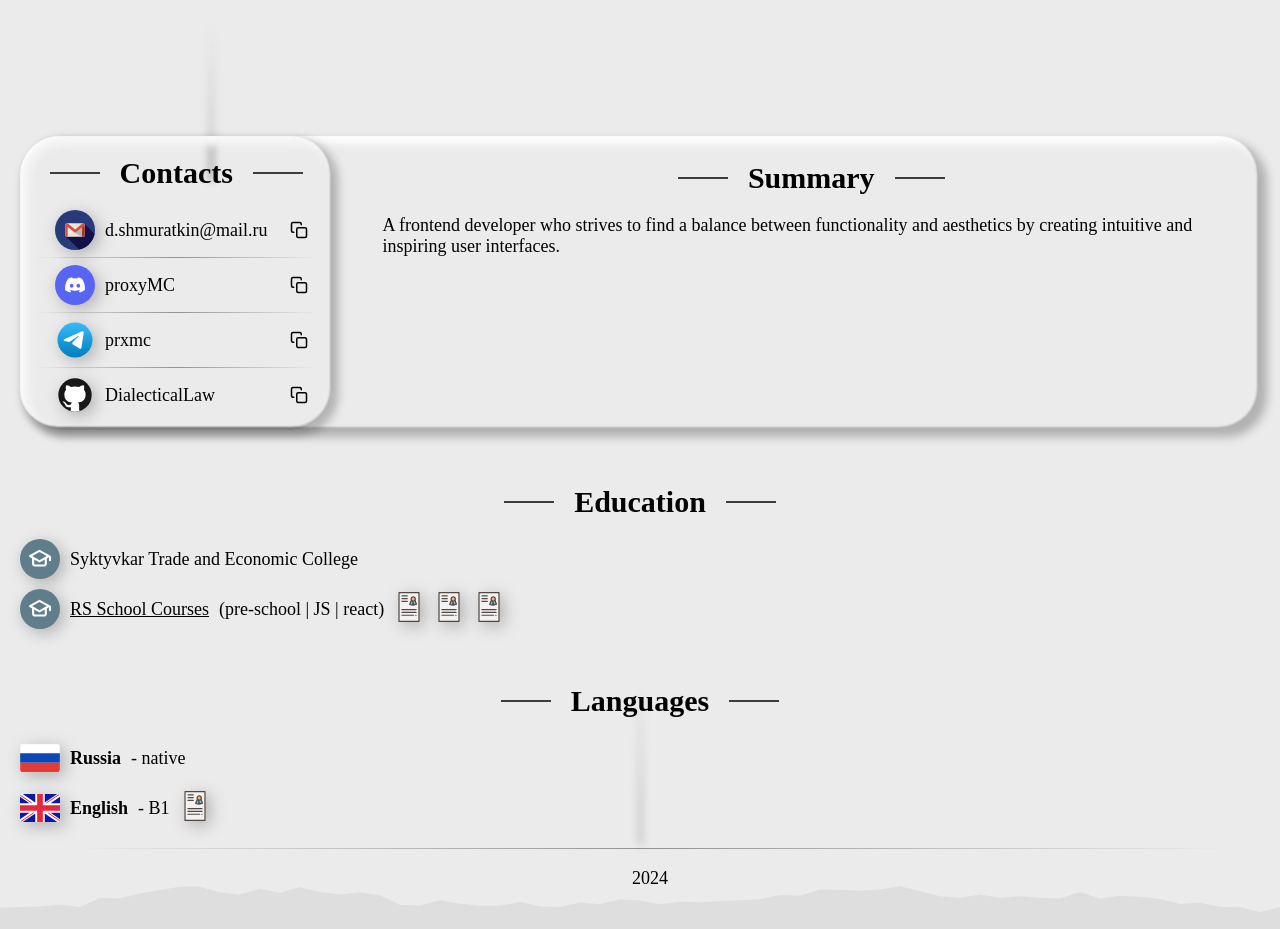
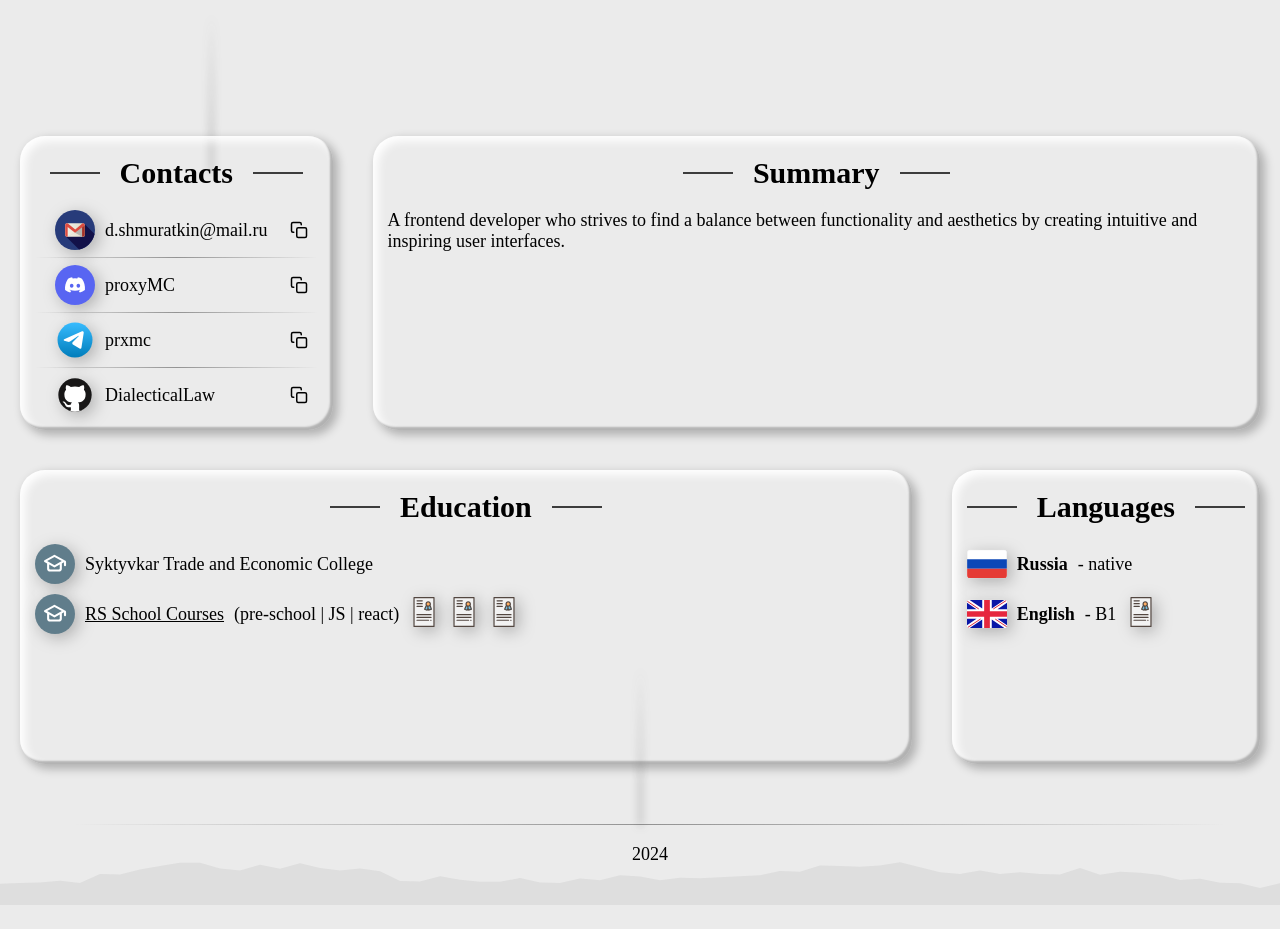
Before and after one commit to DialecticalLaw/cv, a Next.js app: page / in a window 1280 px wide. Shown: the part 400-1329 px from the top of the page. After the commit the page ends 1305 px from the top, so only its background shows below. Built offline with nearby package versions, Linux system fonts and the light colour scheme; no server answers; a web font is replaced by a local one.

Commit message:
feat: change the layout of the main page

```diff
--- a/src/app/page.module.css
+++ b/src/app/page.module.css
@@ -1,10 +1,6 @@
-.contacts_summary {
-  display: flex;
-  gap: 3rem;
-  box-shadow:
-    0.6rem 0.6rem 1rem 0.1rem var(--dark-shadow),
-    inset -0.2rem -0.2rem 0.2rem 0.1rem var(--dark-shadow),
-    inset 0.6rem 0.6rem 1rem 0.1rem var(--light-shadow);
-  backdrop-filter: brightness(96%);
-  border-radius: 4rem;
+.wrapper {
+  display: grid;
+  grid-template: 1fr 1fr / repeat(4, 1fr);
+  gap: 4rem;
+  padding-bottom: 4rem;
 }
--- a/src/app/page.tsx
+++ b/src/app/page.tsx
@@ -9,13 +9,12 @@ export default function Home() {
   return (
     <>
       <Intro />
-      <div className={styles.contacts_summary}>
+      <div className={styles.wrapper}>
         <Contacts />
         <Summary />
+        <Education />
+        <Languages />
       </div>
-
-      <Education />
-      <Languages />
     </>
   );
 }
--- a/src/components/Contacts/Contacts.module.css
+++ b/src/components/Contacts/Contacts.module.css
@@ -1,11 +1,12 @@
 .section {
+  grid-column-start: 1;
+  grid-row-start: 1;
   padding: 1.5rem;
-  backdrop-filter: brightness(90%);
-  border-radius: 4rem;
+  border-radius: 2.5rem;
   box-shadow:
-    inset -0.2rem -0.2rem 0.2rem 0.1rem var(--dark-shadow),
+    inset -0.3rem -0.3rem 0.2rem 0 var(--dark-shadow),
     0.4rem 0.4rem 1rem 0.1rem var(--dark-shadow),
-    inset 0.3rem 0.3rem 1rem 0.1rem var(--light-shadow);
+    inset 0.4rem 0.4rem 1rem 0.1rem var(--light-shadow);
 }
 
 .list {
--- a/src/components/Education/Education.module.css
+++ b/src/components/Education/Education.module.css
@@ -1,3 +1,14 @@
+.section {
+  grid-row-start: 2;
+  grid-column: 1 / 4;
+  padding: 1.5rem;
+  border-radius: 2.5rem;
+  box-shadow:
+    inset -0.3rem -0.3rem 0.2rem 0 var(--dark-shadow),
+    0.4rem 0.4rem 1rem 0.1rem var(--dark-shadow),
+    inset 0.4rem 0.4rem 1rem 0.1rem var(--light-shadow);
+}
+
 .list {
   display: flex;
   flex-direction: column;
--- a/src/components/Education/Education.tsx
+++ b/src/components/Education/Education.tsx
@@ -9,7 +9,7 @@ export function Education() {
   const t = useTranslations('HomePage');
 
   return (
-    <section>
+    <section className={styles.section}>
       <Title>{t('education')}</Title>
 
       <ul className={styles.list}>
--- a/src/components/Languages/Languages.module.css
+++ b/src/components/Languages/Languages.module.css
@@ -1,3 +1,14 @@
+.section {
+  grid-row-start: 2;
+  grid-column-start: 4;
+  padding: 1.5rem;
+  border-radius: 2.5rem;
+  box-shadow:
+    inset -0.3rem -0.3rem 0.2rem 0 var(--dark-shadow),
+    0.4rem 0.4rem 1rem 0.1rem var(--dark-shadow),
+    inset 0.4rem 0.4rem 1rem 0.1rem var(--light-shadow);
+}
+
 .list {
   display: flex;
   flex-direction: column;
--- a/src/components/Languages/Languages.tsx
+++ b/src/components/Languages/Languages.tsx
@@ -10,7 +10,7 @@ export function Languages() {
   const t = useTranslations('HomePage');
 
   return (
-    <section>
+    <section className={styles.section}>
       <Title>{t('languages')}</Title>
       <ul className={styles.list}>
         <li className={styles.item}>
--- a/src/components/Summary/Summary.module.css
+++ b/src/components/Summary/Summary.module.css
@@ -1,3 +1,10 @@
 .section {
-  padding: 2rem;
+  grid-column: 2 / 5;
+  grid-row-start: 1;
+  padding: 1.5rem;
+  border-radius: 2.5rem;
+  box-shadow:
+    inset -0.3rem -0.3rem 0.2rem 0 var(--dark-shadow),
+    0.4rem 0.4rem 1rem 0.1rem var(--dark-shadow),
+    inset 0.4rem 0.4rem 1rem 0.1rem var(--light-shadow);
 }
```
